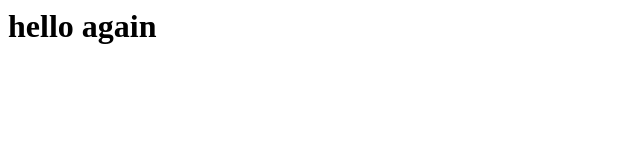
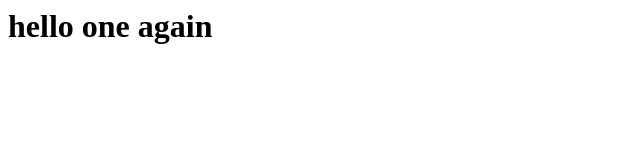
Before and after one commit to ARTIZAHuynhMinhTuan1701/00_Private, a plain HTML site: page 00_Public/index.html in a window 1280 px wide. Shown: the whole page, without its empty margins (0-640 px from the left). Drawn offline with Linux system fonts and the light colour scheme.

Commit message:
hello one again

```diff
--- a/00_Public/index.html
+++ b/00_Public/index.html
@@ -1 +1 @@
-<h1>hello again</h1>
+<h1>hello one again</h1>
```
